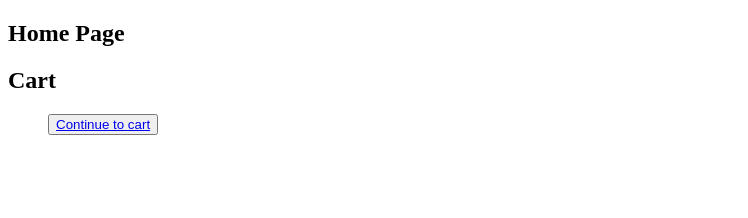
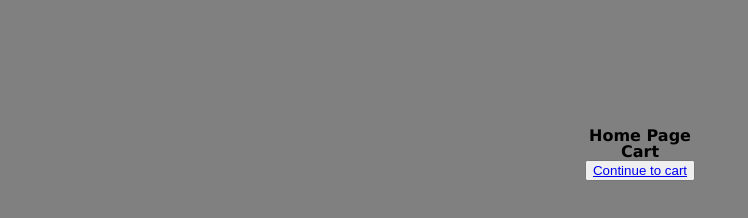
Before and after one commit to msyed26/ProjectOne, a plain HTML site: page index.html in a window 1280 px wide. Shown: the whole page, without its empty margins (0-748 px from the left). Drawn offline with Linux system fonts and the light colour scheme; the site is published under a folder, as on GitHub Pages, so addresses that start at the root find nothing.

Commit message:
fix broken links

```diff
--- a/index.html
+++ b/index.html
@@ -3,7 +3,7 @@
   <head>
     <meta charset="utf-8">
     <title>Home</title>
-    <link rel="stylesheet" href="/assets/screen.css" />
+    <link rel="stylesheet" href="./assets/screen.css" />
   </head>
   <body id = "main">
     <section id = "main-page-text">
@@ -13,7 +13,7 @@
 
     <section id = "sub-section">
       <ul>
-      <button type="button" name="button"><a href="/pages/cart.html">Continue to cart</a></button>
+      <button type="button" name="button"><a href="./pages/cart.html">Continue to cart</a></button>
       </ul>
     </section
 
```
